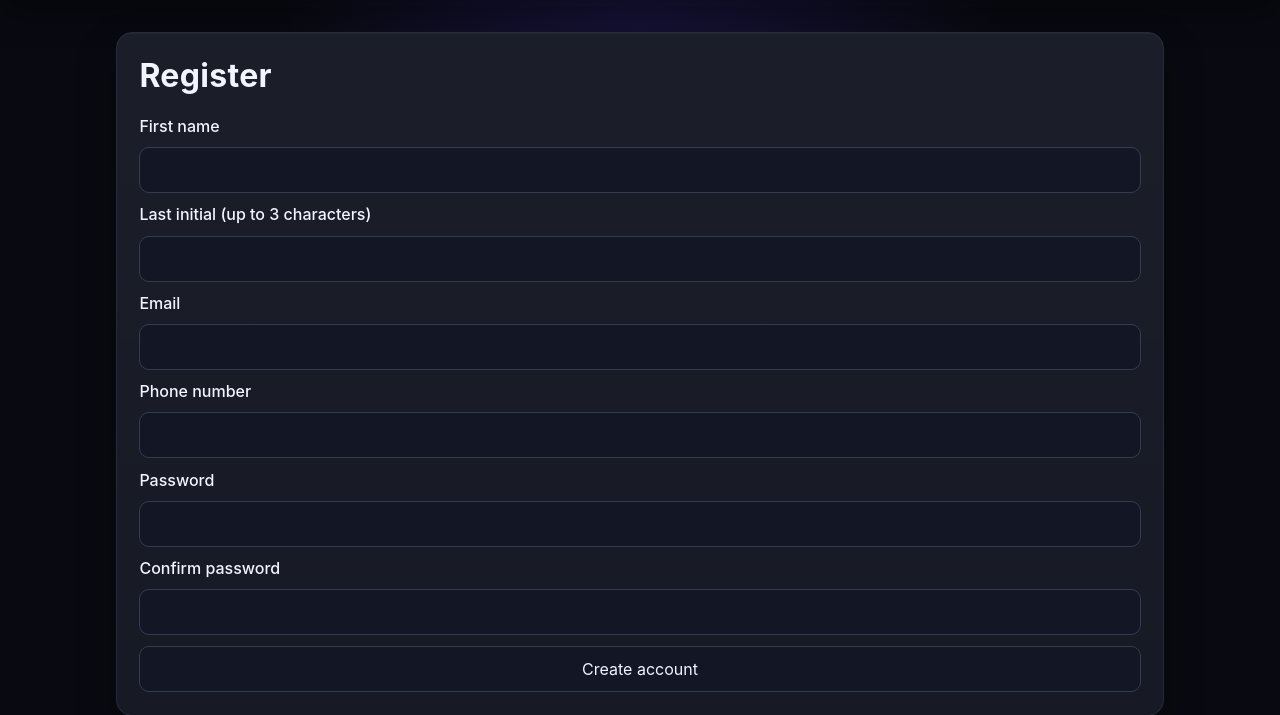
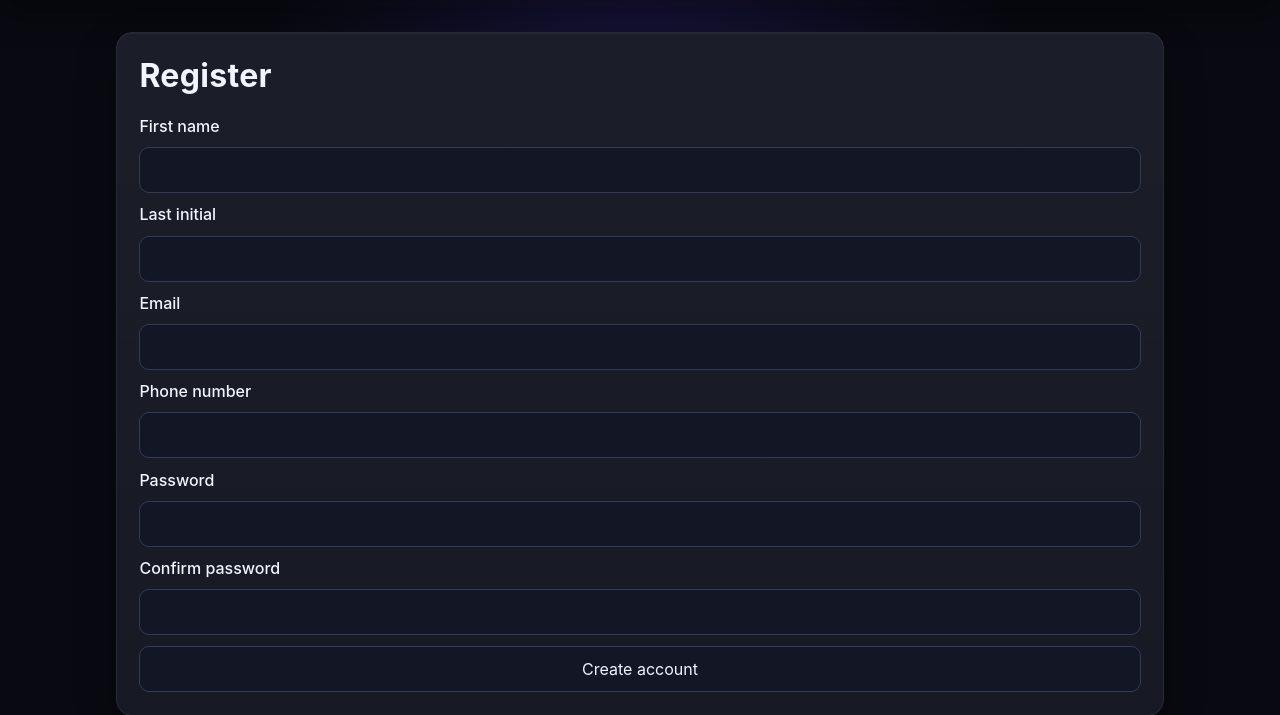
Before and after one commit to jamieclarke323/LastFanStandingApp-Final, a Flask app: page /register in a window 1280 px wide. Shown: the part 59-774 px from the top of the page. Run offline with Flask 3, Linux system fonts and the light colour scheme; data comes from the database, SQL or seed files in the repository; some web fonts are replaced.

Commit message:
register page change

```diff
--- a/templates/register.html
+++ b/templates/register.html
@@ -5,7 +5,7 @@
     <form method="post">
       <label>First name</label>
       <input type="text" name="first_name" required />
-      <label>Last initial (up to 3 characters)</label>
+      <label>Last initial</label>
       <input type="text" name="last_initial" maxlength="3" required />
       <label>Email</label>
       <input type="email" name="email" required />
```
